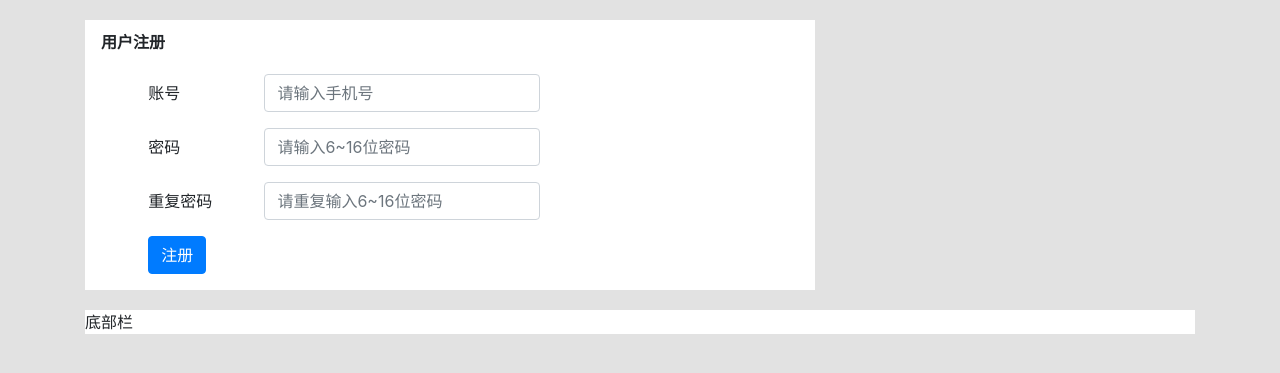
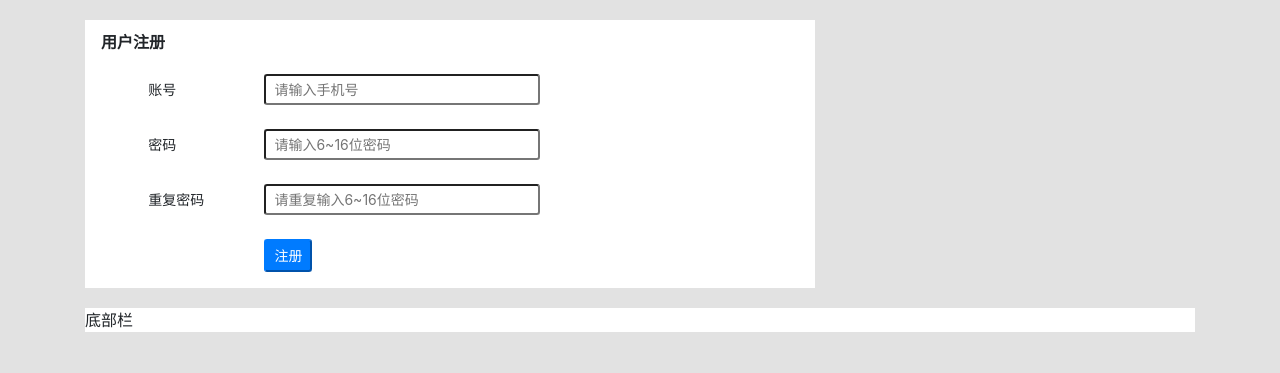
Before and after one commit to zorichen/bootstrap, a PHP site: page /reg.php in a window 1280 px wide. Shown: the part 56-429 px from the top of the page. Run offline with PHP 8.4, Linux system fonts and the light colour scheme.

Commit message:
调整样式

```diff
--- a/isLoginCheck.php
+++ b/isLoginCheck.php
@@ -9,7 +9,7 @@ session_start();
 if (isset($_SESSION['username'])) {
 
 } else {
-    echo "<script> alert('无权访问'); </script>";
+    echo "<script> window.location.href='login.php'; </script>";
     die ;
 }
 
--- a/loginCheck.php
+++ b/loginCheck.php
@@ -40,6 +40,8 @@
                 <?php include("loginCheckFunction.php"); ?>
               </div>
             </div>
+            <!-- 间隔 -->
+            <div class="w-100" style="height:20px"></div>
           </div>
         </div>
       </div>
--- a/reg.php
+++ b/reg.php
@@ -39,26 +39,27 @@
               <div class="col offset-md-1">
                 <form action="regCheck.php" method="POST">
                   <div class="form-group row">
-                      <label for="inputUsername" class="col-2 col-form-label">账号</label>
+                    <label for="inputUsername" class="col-2 col-form-label-sm">账号</label>
                     <div class="col">
-                          <input type="text" name="username" class="col-6 form-control" id="inputUsername" placeholder="请输入手机号">
+                      <input type="text" name="username" class="col-6 form-control-sm" id="inputUsername" placeholder="请输入手机号">
                     </div>
                   </div>
                   <div class="form-group row">
-                      <label for="inputPassword" class="col-2 col-form-label">密码</label>
+                    <label for="inputPassword" class="col-2 col-form-label-sm">密码</label>
                     <div class="col">
-                          <input type="password" name="password" class="col-6 form-control" id="inputPassword" placeholder="请输入6~16位密码">
+                      <input type="password" name="password" class="col-6 form-control-sm" id="inputPassword" placeholder="请输入6~16位密码">
                     </div>
                   </div>
                   <div class="form-group row">
-                      <label for="inputPassword" class="col-2 col-form-label">重复密码</label>
+                    <label for="inputPassword" class="col-2 col-form-label-sm">重复密码</label>
                     <div class="col">
-                          <input type="password" name="password2" class="col-6 form-control" id="inputPassword" placeholder="请重复输入6~16位密码">
+                      <input type="password" name="password2" class="col-6 form-control-sm" id="inputPassword" placeholder="请重复输入6~16位密码">
                     </div>
                   </div>
                   <div class="form-group row">
+                    <div class="col-2"></div>
                     <div class="col">
-                          <button type="submit" class="btn btn-primary">注册</button>
+                      <button type="submit" class="btn-sm btn-primary">注册</button>
                     </div>
                   </div>
                 </form>
```
Also changed, not shown: login.php (+10 -7 lines), new.php (+4 -4 lines). Lines whose indentation alone changed are shown as unchanged.
